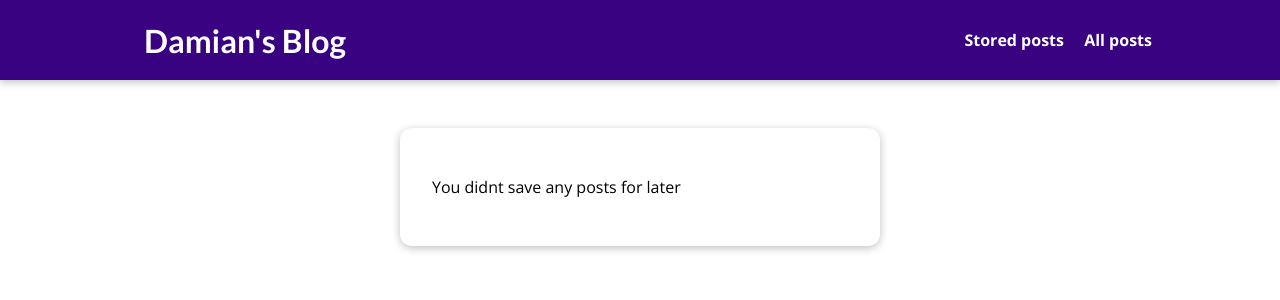
After one commit to drutkoowski/blog-django, a Django app: page /read-later in a window 1280 px wide. The commit adds this page. Shown: the top 300 px of the page. Run offline with Django 4.2, Linux system fonts and the light colour scheme.

Commit message:
adding session and commenting and storing post feature

```diff
--- /dev/null
+++ b/blog/static/blog/stored-post.css
@@ -0,0 +1,44 @@
+#main-navigation {
+    background-color: #390281;
+    box-shadow: 0 2px 8px rgba(0,0,0,0.25);
+}
+
+#stored-posts{
+    margin: 8rem auto 3rem auto;
+    padding: 2rem;
+    border-radius: 12px;
+    box-shadow: 0 2px 8px rgba(0,0,0, 0.25);
+    background-color: white;
+    width: 90%;
+    max-width: 30rem;
+}
+
+#stored-posts ul {
+    list-style: none;
+    margin: 0;
+    padding: 0;
+
+}
+
+#stored-posts li {
+    margin: 1rem 0;
+
+}
+
+#stored-posts a{
+    display: block;
+    padding: 1rem;
+    width: 100%;
+    text-decoration: none;
+    border: 1px solid #ccc;
+    color: #1b1b1b;
+    font-weight: bold;
+
+}
+
+#stored-posts a:hover,
+#stored-posts a:active
+{
+
+    background-color: #ccc;
+}
--- /dev/null
+++ b/blog/templates/blog/stored_post.html
@@ -0,0 +1,26 @@
+{% extends "base.html" %}
+{% load static %}
+
+{% block title %}
+    My stored posts
+{% endblock %}
+
+{% block css_files %}
+    <link rel="stylesheet" href="{% static "blog/stored-post.css" %}">
+{% endblock %}
+
+{% block content %}
+    <section id="stored-posts">
+    {% if has_posts %}
+        <ul>
+            {% for post in posts %}
+            <li>
+                <a href="{% url "post-detail-page" post.slug %}">{{ post.title }}</a>
+            </li>
+            {% endfor %}
+        </ul>
+        {% elif not has_posts %}
+            <p>You didnt save any posts for later</p>
+    {% endif %}
+    </section>
+{% endblock %}
--- a/blog/urls.py
+++ b/blog/urls.py
@@ -5,6 +5,7 @@ from django.conf import settings
 urlpatterns = [
     path("", views.StartingPageView.as_view(), name="starting-page"),
     path("posts", views.AllPostView.as_view(), name="posts-page"),
-    path("posts/<slug:slug>", views.PostDetailView.as_view(), name="post-detail-page")
+    path("posts/<slug:slug>", views.PostDetailView.as_view(), name="post-detail-page"),
+    path("read-later", views.ReadLater.as_view(), name="read-later"),
 
 ] + static(settings.MEDIA_URL, document_root=settings.MEDIA_ROOT)
--- a/blog/views.py
+++ b/blog/views.py
@@ -60,6 +60,13 @@ class AllPostView(ListView):
 
 
 class PostDetailView(View):
+    def is_stored_post(self, request, post_id):
+        stored_post = request.session.get("stored_posts")
+        if stored_post is not None:
+            is_saved_for_later = post_id in stored_post
+        else:
+            is_saved_for_later = False
+        return is_saved_for_later
 
     def get(self, request, slug):
         post = Post.objects.get(slug=slug)
@@ -68,6 +75,7 @@ class PostDetailView(View):
             "post_tags": post.tags.all(),
             "comment_form": CommentForm(),
             "comments": post.comments.all().order_by("-id"),
+            "saved_for_later": self.is_stored_post(post_id=post.id, request=request),
         })
 
     def post(self, request, slug):
@@ -85,9 +93,38 @@ class PostDetailView(View):
                 "post_tags": post.tags.all(),
                 "comment_form": CommentForm(),
                 "comments": post.comments.all().order_by("-id"),
+                "saved_for_later": self.is_stored_post(post_id=post.id, request=request),
+
             })
     # def get_context_data(self, **kwargs):
     #     context = super().get_context_data()
     #     context["post_tags"] = self.object.tags.all()
     #     context["comment_form"] = CommentForm()
     #     return context
+
+
+class ReadLater(View):
+    def get(self, request):
+        stored_posts = request.session.get("stored_posts")
+        context = {}
+        if stored_posts is None or len(stored_posts) == 0:
+            context["posts"] = []
+            context["has_posts"] = False
+        else:
+            posts = Post.objects.filter(id__in=stored_posts)
+            context["posts"] = posts
+            context["has_posts"] = True
+        return render(request, "blog/stored_post.html", context)
+
+    def post(self, request):
+        stored_posts = request.session.get("stored_posts")
+        if stored_posts is None:
+            stored_posts = []
+        post_id = int(request.POST["post_id"])
+        if post_id not in stored_posts:
+            stored_posts.append(post_id)
+            request.session["stored_posts"] = stored_posts
+        else:
+            stored_posts.remove(post_id)
+        request.session["stored_posts"] = stored_posts
+        return HttpResponseRedirect("/")
--- a/static/app.css
+++ b/static/app.css
@@ -35,6 +35,8 @@ h3 {
   text-decoration: none;
   color: white;
   font-weight: bold;
+  margin-left: 1rem;
+
 }
 
 #main-navigation a:hover,
--- a/templates/base.html
+++ b/templates/base.html
@@ -11,6 +11,7 @@
  <header id="main-navigation">
         <h1><a href="{% url "starting-page" %}">Damian's Blog</a></h1>
     <nav>
+        <a href="{% url "read-later" %} ">Stored posts</a>
         <a href="{% url "posts-page" %} ">All posts</a>
     </nav>
 </header>
```
Also changed, not shown: blog/static/blog/post-detail.css (+20 -0 lines), blog/templates/blog/post-detail.html (+13 -2 lines), db.sqlite3.
